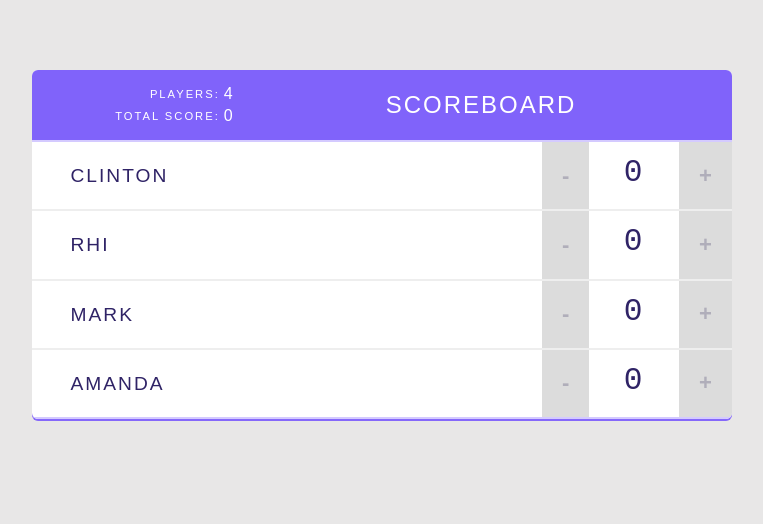
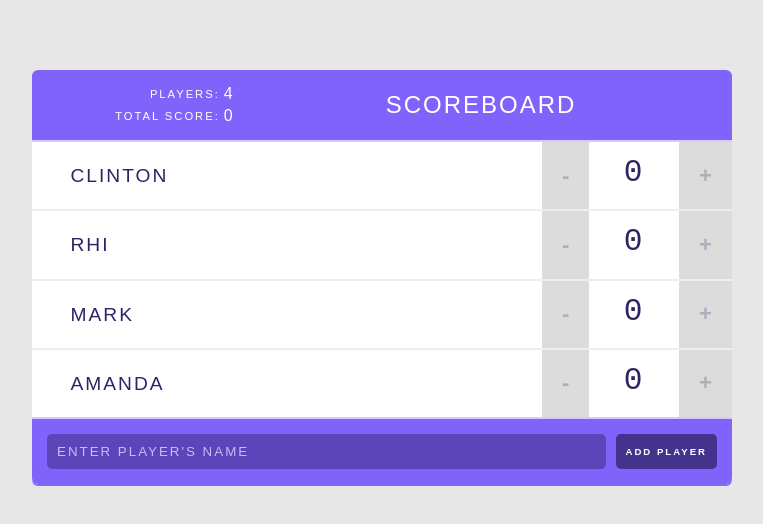
Before and after one commit to clintonhays/react-scoreboard, a React (Create React App) app: page / in a window 1280 px wide. Shown: the top 524 px of the page, without its empty margins (258-1021 px from the left). Built offline with nearby package versions, Linux system fonts and the light colour scheme.

Commit message:
add addPlayerForm component

```diff
--- /dev/null
+++ b/src/components/AddPlayerForm.js
@@ -0,0 +1,35 @@
+import React, { Component } from 'react';
+
+class AddPlayerForm extends Component {
+  state = {
+    value : '',
+  };
+
+  handleValueChange = (e) => {
+    this.setState({ value: e.target.value });
+  };
+
+  handleSubmit = (e) => {
+    e.preventDefault();
+    this.props.addPlayer(this.state.value);
+    this.setState({
+      value : '',
+    });
+  };
+
+  render () {
+    return (
+      <form onSubmit={this.handleSubmit}>
+        <input
+          type="text"
+          value={this.state.value}
+          onChange={this.handleValueChange}
+          placeholder="Enter Player's Name"
+        />
+        <input type="submit" value="Add Player" />
+      </form>
+    );
+  }
+}
+
+export default AddPlayerForm;
--- a/src/components/App.js
+++ b/src/components/App.js
@@ -1,4 +1,5 @@
 import React, { Component } from 'react';
+import AddPlayerForm from './AddPlayerForm';
 import Header from './Header';
 import Player from './Player';
 
@@ -28,10 +29,28 @@
     ],
   };
 
+  //   player id counter
+  prevPlayerId = 4;
+
   handleScoreChange = (index, delta) => {
     this.setState((prevState) => {
       return {
         score : (prevState.players[index].score += delta),
+      };
+    });
+  };
+
+  handleAddPlayer = (name) => {
+    this.setState((prevState) => {
+      return {
+        players : [
+          ...prevState.players,
+          {
+            name,
+            score : 0,
+            id    : (this.prevPlayerId += 1),
+          },
+        ],
       };
     });
   };
@@ -66,6 +85,8 @@
             removePlayer={this.handleRemovePlayer}
           />
         ))}
+
+        <AddPlayerForm addPlayer={this.handleAddPlayer} />
       </div>
     );
   }
```
